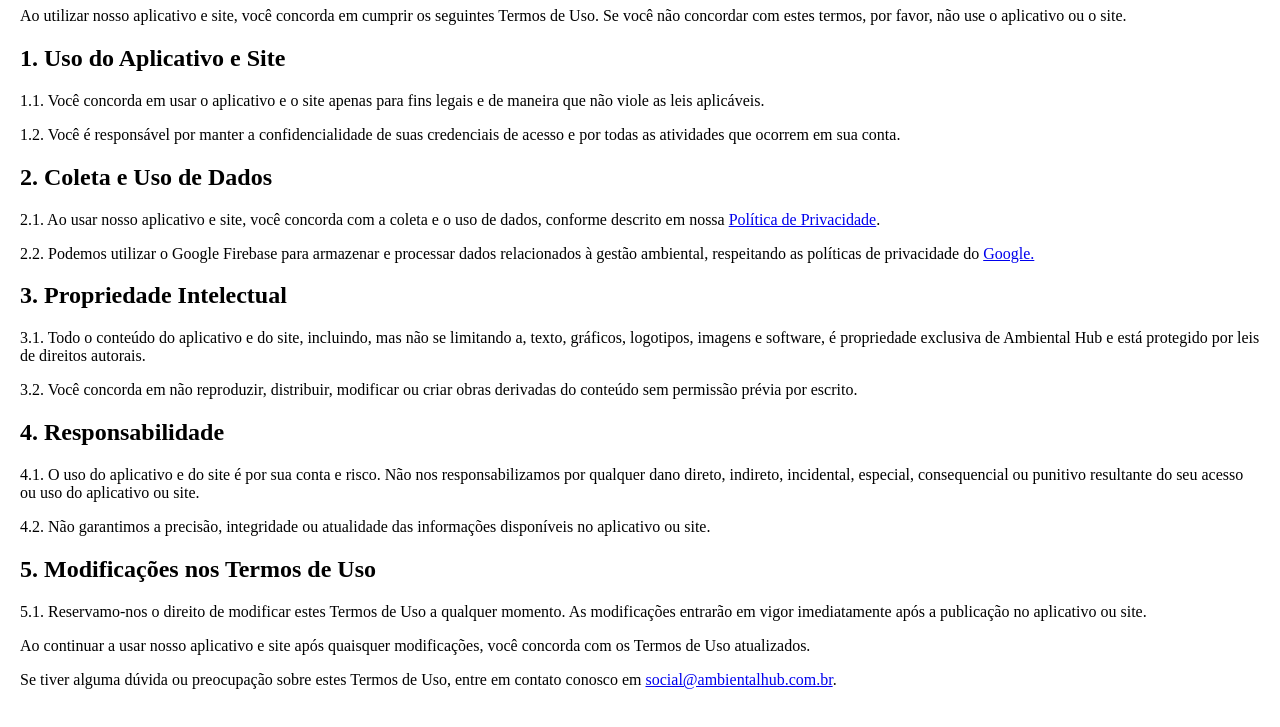
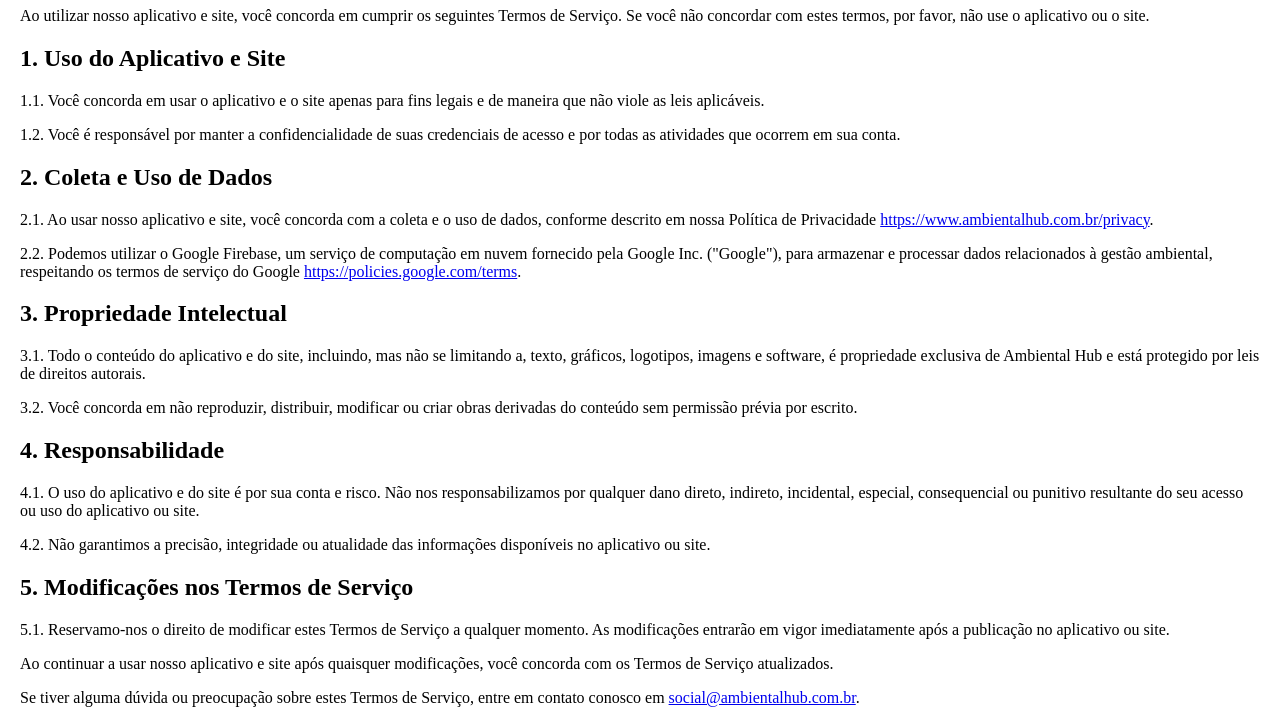
Before and after one commit to ambientalhub/site, a website: page src/terms.html in a window 1280 px wide. Shown: the part 157-884 px from the top of the page. Drawn offline with Linux system fonts and the light colour scheme.

Commit message:
feat: update terms and privacy
Update names and links in service terms and privacy police.

```diff
--- a/src/terms.html
+++ b/src/terms.html
@@ -23,11 +23,11 @@
     <!-- Open Graph protocol -->
     <meta property="og:url" content="https://www.ambientalhub.com.br/terms" />
     <meta property="og:type" content="website" />
-    <meta property="og:title" content="Termos de uso" />
+    <meta property="og:title" content="Termos de Serviço" />
     <meta property="og:description" content="Ambiental Hub" />
     <meta property="og:image" content="https://www.ambientalhub.com.br/assets/images/slide.png" />
 
-    <title>Termos de uso</title>
+    <title>Termos de Serviço</title>
 
     <style>
         body {
@@ -50,9 +50,9 @@
     </header>
 
     <main>
-        <h1>Termos de Uso</h1>
+        <h1>Termos de Serviço</h1>
 
-        <p>Ao utilizar nosso aplicativo e site, você concorda em cumprir os seguintes Termos de Uso. Se você não
+        <p>Ao utilizar nosso aplicativo e site, você concorda em cumprir os seguintes Termos de Serviço. Se você não
             concordar com estes termos, por favor, não use o aplicativo ou o site.</p>
 
         <h2>1. Uso do Aplicativo e Site</h2>
@@ -66,11 +66,12 @@
         <h2>2. Coleta e Uso de Dados</h2>
 
         <p>2.1. Ao usar nosso aplicativo e site, você concorda com a coleta e o uso de dados, conforme descrito em nossa
-            <a href="privacy.html">Política de Privacidade</a>.
+            Política de Privacidade <a href="privacy.html">https://www.ambientalhub.com.br/privacy</a>.
         </p>
 
-        <p>2.2. Podemos utilizar o Google Firebase para armazenar e processar dados relacionados à gestão ambiental,
-            respeitando as políticas de privacidade do <a href="https://policies.google.com/privacy">Google.</a></p>
+        <p>2.2. Podemos utilizar o Google Firebase, um serviço de computação em nuvem fornecido pela Google Inc.
+            ("Google"), para armazenar e processar dados relacionados à gestão ambiental, respeitando os termos de
+            serviço do Google <a href="https://policies.google.com/terms">https://policies.google.com/terms</a>.</p>
 
         <h2>3. Propriedade Intelectual</h2>
 
@@ -90,15 +91,17 @@
         <p>4.2. Não garantimos a precisão, integridade ou atualidade das informações disponíveis no aplicativo ou site.
         </p>
 
-        <h2>5. Modificações nos Termos de Uso</h2>
+        <h2>5. Modificações nos Termos de Serviço</h2>
 
-        <p>5.1. Reservamo-nos o direito de modificar estes Termos de Uso a qualquer momento. As modificações entrarão em
+        <p>5.1. Reservamo-nos o direito de modificar estes Termos de Serviço a qualquer momento. As modificações
+            entrarão em
             vigor imediatamente após a publicação no aplicativo ou site.</p>
 
-        <p>Ao continuar a usar nosso aplicativo e site após quaisquer modificações, você concorda com os Termos de Uso
+        <p>Ao continuar a usar nosso aplicativo e site após quaisquer modificações, você concorda com os Termos de
+            Serviço
             atualizados.</p>
 
-        <p>Se tiver alguma dúvida ou preocupação sobre estes Termos de Uso, entre em contato conosco em <a
+        <p>Se tiver alguma dúvida ou preocupação sobre estes Termos de Serviço, entre em contato conosco em <a
                 href="mailto:social@ambientalhub.com.br">social@ambientalhub.com.br</a>.</p>
     </main>
 
```
Also changed, not shown: src/index.html (+1 -1 lines), src/privacy.html (+3 -2 lines).
